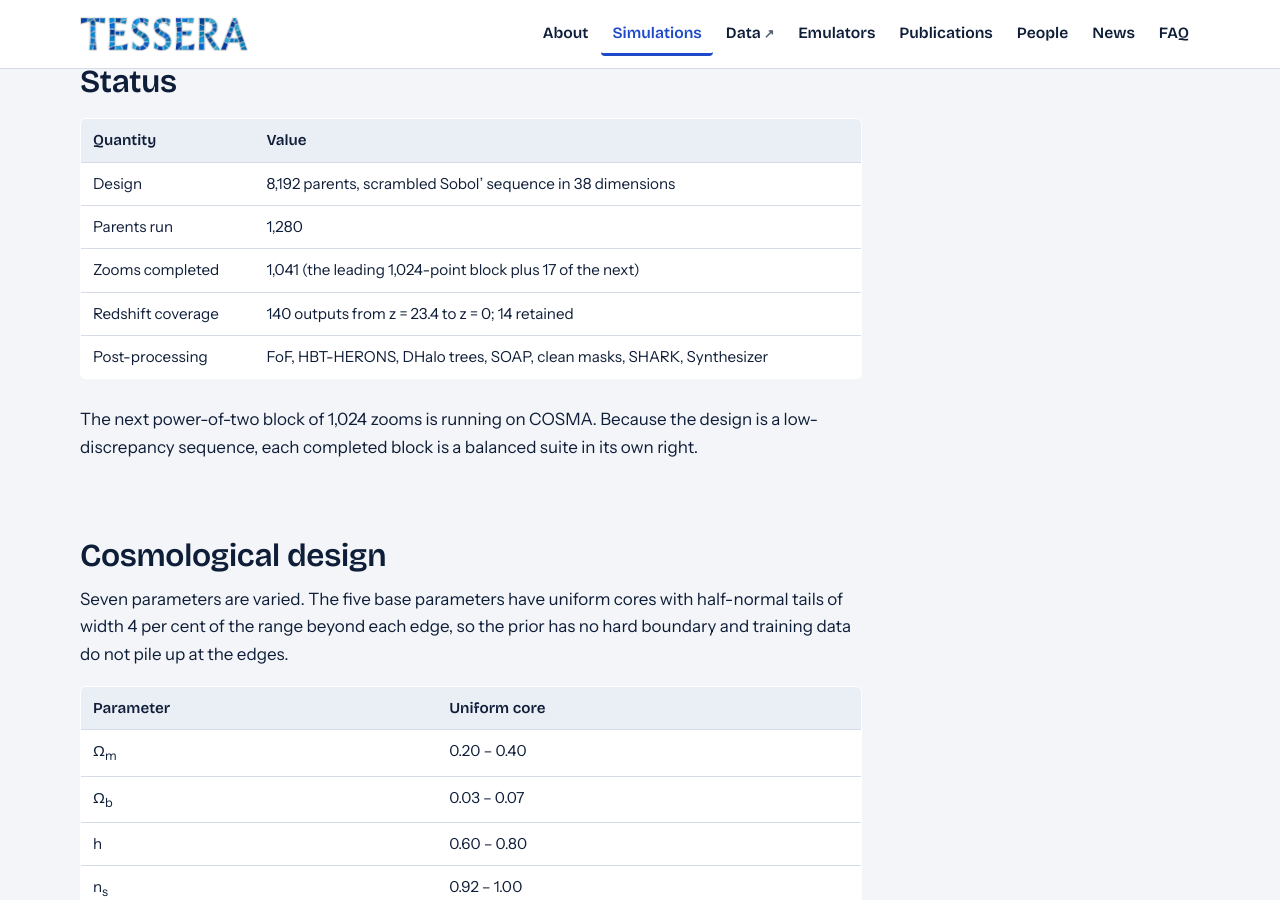
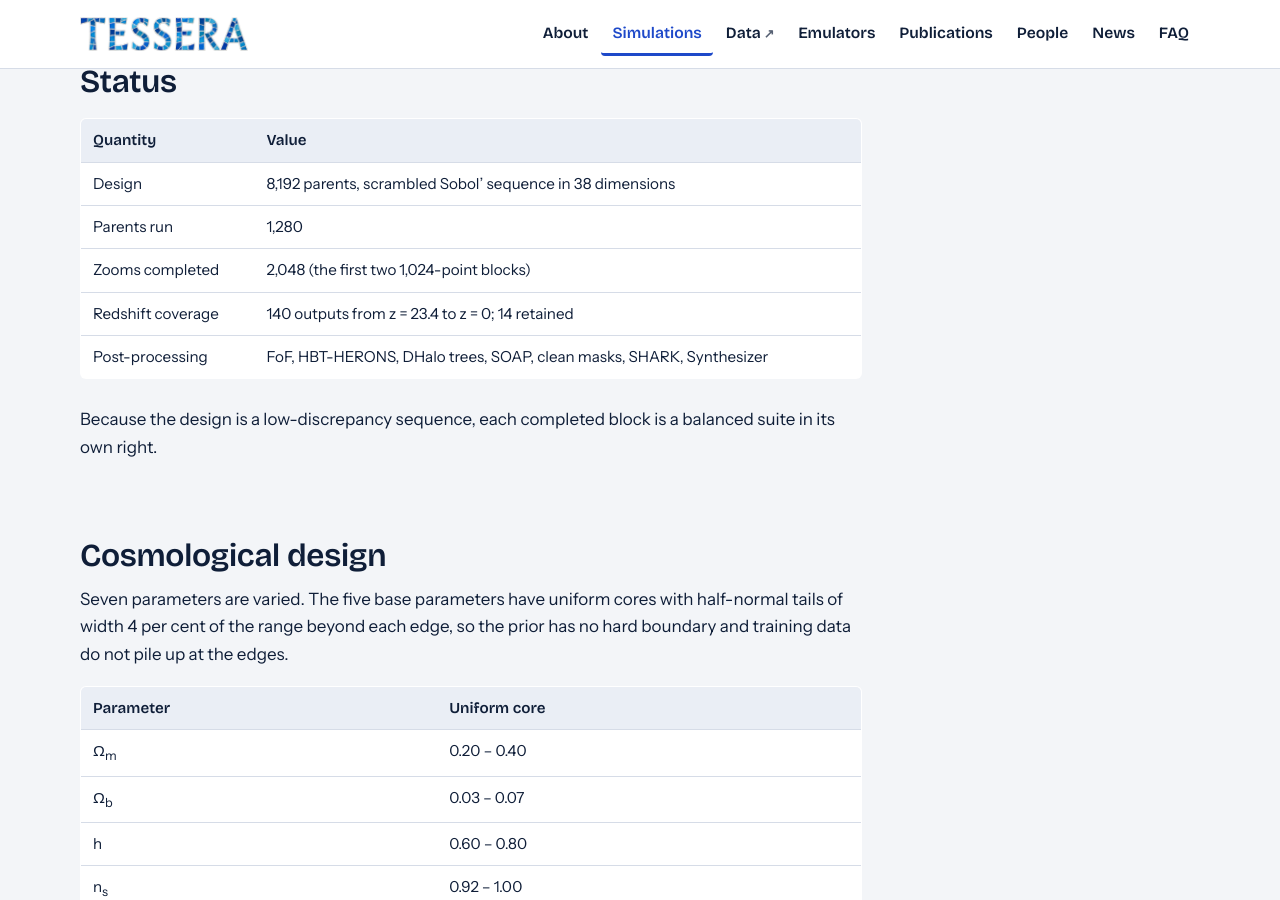
Before and after one commit to tessera-simulations/tessera-simulations.github.io, a Jekyll site: the page built from simulations.md, in a window 1280 px wide and 900 px high, scrolled down 360 px. Built offline with Jekyll 4.4.1, drawn with Linux system fonts in a browser that asks for light colours.

Commit message:
2,048 zooms completed

```diff
--- a/index.html
+++ b/index.html
@@ -7,7 +7,7 @@ body_class: home
   <img class="hero-img" src="{{ '/assets/img/mosaic.jpg' | relative_url }}" alt="A mosaic of 1,024 dark matter zoom simulations, each with a different cosmology and environment" fetchpriority="high">
   <div class="wrap">
     <h1>The Tessera project</h1>
-    <p>Tessera comprises more than a thousand dark-matter-only zoom resimulations, each with a different cosmology and large-scale environment. Emulators trained on the suite predict the halo and galaxy populations of gigaparsec volumes at a resolution that a single periodic box of that size cannot reach.</p>
+    <p>Tessera comprises 2,048 dark-matter-only zoom resimulations, each with a different cosmology and large-scale environment. Emulators trained on the suite predict the halo and galaxy populations of gigaparsec volumes at a resolution that a single periodic box of that size cannot reach.</p>
     <div class="actions">
       <a class="btn btn-primary" href="{{ '/about/' | relative_url }}">About</a>
       <a class="btn btn-ghost ext" href="https://virgo.dur.ac.uk/tessera/">Data</a>
@@ -23,7 +23,7 @@ body_class: home
       <a href="{{ '/simulations/' | relative_url }}">Full specification</a>
     </div>
     <div class="tiles">
-      <div class="tile"><div class="num">1,041</div><div class="lab">zooms completed, from a design of 8,192</div></div>
+      <div class="tile"><div class="num">2,048</div><div class="lab">zooms completed</div></div>
       <div class="tile"><div class="num">7</div><div class="lab">cosmological parameters varied, including w<sub>0</sub> and w<sub>a</sub></div></div>
       <div class="tile"><div class="num">1.6 Gpc/h</div><div class="lab">parent box side</div></div>
       <div class="tile"><div class="num">6.5 × 10<sup>8</sup></div><div class="lab">M<sub>&#x2609;</sub>/h particle mass in the zooms, 512 times below the parent</div></div>
--- a/simulations.md
+++ b/simulations.md
@@ -10,11 +10,11 @@ lede: The numerical specification of the Tessera suite. All zooms share these se
 |---|---|
 | Design | 8,192 parents, scrambled Sobol' sequence in 38 dimensions |
 | Parents run | 1,280 |
-| Zooms completed | 1,041 (the leading 1,024-point block plus 17 of the next) |
+| Zooms completed | 2,048 (the first two 1,024-point blocks) |
 | Redshift coverage | 140 outputs from z = 23.4 to z = 0; 14 retained |
 | Post-processing | FoF, HBT-HERONS, DHalo trees, SOAP, clean masks, SHARK, Synthesizer |
 
-The next power-of-two block of 1,024 zooms is running on COSMA. Because the design is a low-discrepancy sequence, each completed block is a balanced suite in its own right.
+Because the design is a low-discrepancy sequence, each completed block is a balanced suite in its own right.
 
 ## Cosmological design
 
```
